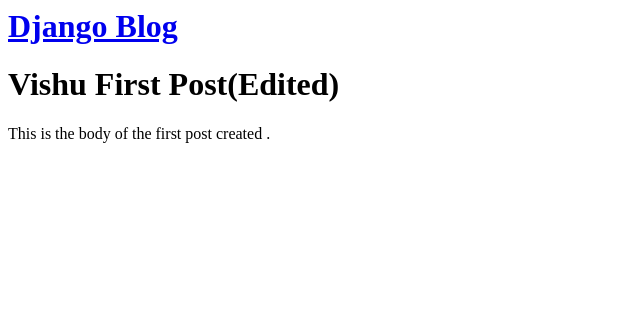
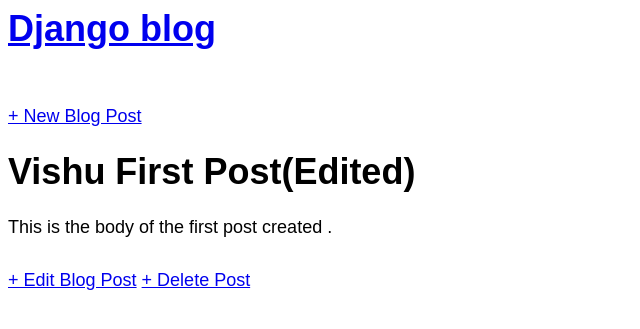
Before and after one commit to alpha-1231/Django_Book_1_Practice_Projects, a Django app: page /post/1/ in a window 1280 px wide. Shown: the top 329 px of the page, without its empty margins (0-640 px from the left). Run offline with Django 5.2, Linux system fonts and the light colour scheme; data comes from the database, SQL or seed files in the repository; both versions use the stored data as it was after the commit.

Commit message:
Code changed

```diff
--- a/blog/blog_project/settings.py
+++ b/blog/blog_project/settings.py
@@ -11,6 +11,7 @@
 """
 
 from pathlib import Path
+import os
 
 # Build paths inside the project like this: BASE_DIR / 'subdir'.
 BASE_DIR = Path(__file__).resolve().parent.parent
@@ -117,6 +118,8 @@
 # https://docs.djangoproject.com/en/5.0/howto/static-files/
 
 STATIC_URL = 'static/'
+# STATICFILES_DIRS = [os.path.join(BASE_DIR, 'static')]
+
 
 # Default primary key field type
 # https://docs.djangoproject.com/en/5.0/ref/settings/#default-auto-field
--- a/blog/blog_project/urls.py
+++ b/blog/blog_project/urls.py
@@ -18,6 +18,7 @@
 from django.urls import path , include
 
 urlpatterns = [
+
     path('admin/', admin.site.urls),
     path('',include('post.urls')),
 ]
--- a/blog/post/models.py
+++ b/blog/post/models.py
@@ -1,4 +1,5 @@
 from django.db import models
+from django.urls import reverse
 
 # Create your models here.
 class Post(models.Model):
@@ -8,3 +9,5 @@
     body = models.TextField()
     def __str__(self):
         return self.title
+    def get_absolute_url(self):
+        return reverse("post_detail",args=[str(self.id)])
--- a/blog/post/templates/base.html
+++ b/blog/post/templates/base.html
@@ -1,11 +1,19 @@
+{% load static %}
 <html lang="en">
 <head>
     <meta charset="UTF-8">
     <meta name="viewport" content="width=device-width, initial-scale=1.0">
     <title>Django Blog</title>
+    <link href="{% static 'css/base.css' %}" rel="stylesheet">
+
 </head>
 <body>
-    <header><h1><a href="{% url 'home' %}">Django Blog</a></h1></header>
+    <div class="nav-left">
+        <h1><a href="{% url 'home' %}">Django blog</a></h1>
+        </div>
+        <div class="nav-right">
+        <a href="{% url 'post_new' %}">+ New Blog Post</a>
+        </div>
     <div>
         {% block content %}
 
--- a/blog/post/templates/post_detail.html
+++ b/blog/post/templates/post_detail.html
@@ -11,6 +11,8 @@
         <h1>{{post.title}}</h1>
         <p>{{post.body}}</p>
     </div>
+<a href="{% url 'post_edit' post.pk %}">+ Edit Blog Post</a>
+<a href="{% url 'post_delete' post.pk %}">+ Delete Post</a>
     {% endblock content %}
 </body>
 </html>
--- a/blog/post/urls.py
+++ b/blog/post/urls.py
@@ -1,6 +1,9 @@
 from django.urls import path
-from .views import BlogListView , BlogDetailView
+from .views import BlogListView , BlogDetailView ,BlogCreateView , BlogUpdateView ,BlogDeleteView
 urlpatterns = [
+    path('post/<int:pk>/delete/',BlogDeleteView.as_view(),name='post_delete'),
     path('',BlogListView.as_view(),name='home'),
-    path('post/<int:pk>/',BlogDetailView.as_view(),name='post_detail')
+    path('post/<int:pk>/',BlogDetailView.as_view(),name='post_detail'),
+    path('post/new/',BlogCreateView.as_view(),name='post_new'),
+    path('post/<int:pk>/edit/',BlogUpdateView.as_view(),name = 'post_edit')
 ]
--- a/blog/post/views.py
+++ b/blog/post/views.py
@@ -1,6 +1,8 @@
 from django.shortcuts import render
 from django.views.generic import ListView,DetailView
+from django.views.generic.edit import CreateView ,UpdateView ,DeleteView
 from .models import Post
+from django.urls import reverse_lazy
 # Create your views here.
 
 class BlogListView(ListView):
@@ -10,3 +12,18 @@
 class BlogDetailView(DetailView):
     model = Post
     template_name = 'post_detail.html'
+
+class BlogCreateView(CreateView):
+    model = Post
+    template_name = 'post_new.html'
+    fields = '__all__'
+
+class BlogUpdateView(UpdateView):
+    model = Post
+    template_name = 'post_edit.html'
+    fields = ['title','body']
+
+class BlogDeleteView(DeleteView):
+    model = Post
+    template_name = 'post_delete.html'
+    success_url = reverse_lazy('home')
```
Also changed, not shown: blog/post/templates/post_delete.html (added, +10 -0 lines), blog/post/templates/post_edit.html (added, +11 -0 lines), blog/post/templates/post_new.html (added, +10 -0 lines), blog/post/tests.py (+23 -0 lines), blog/db.sqlite3.
